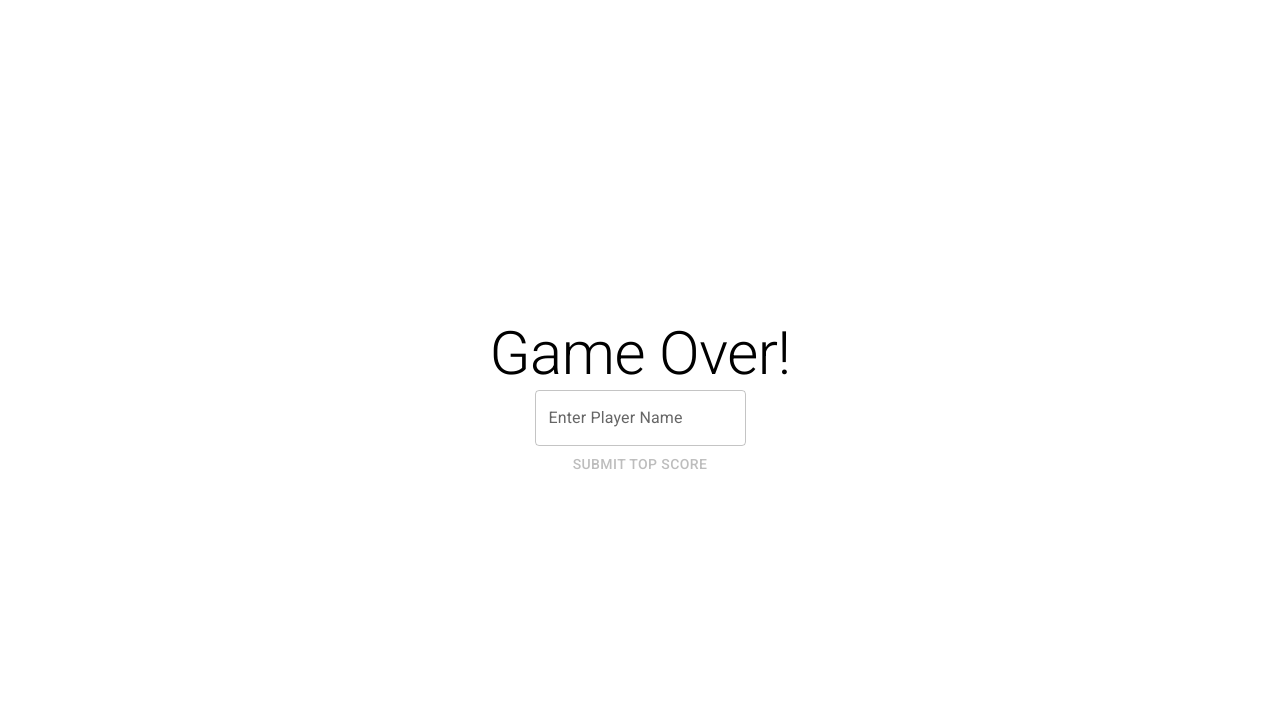
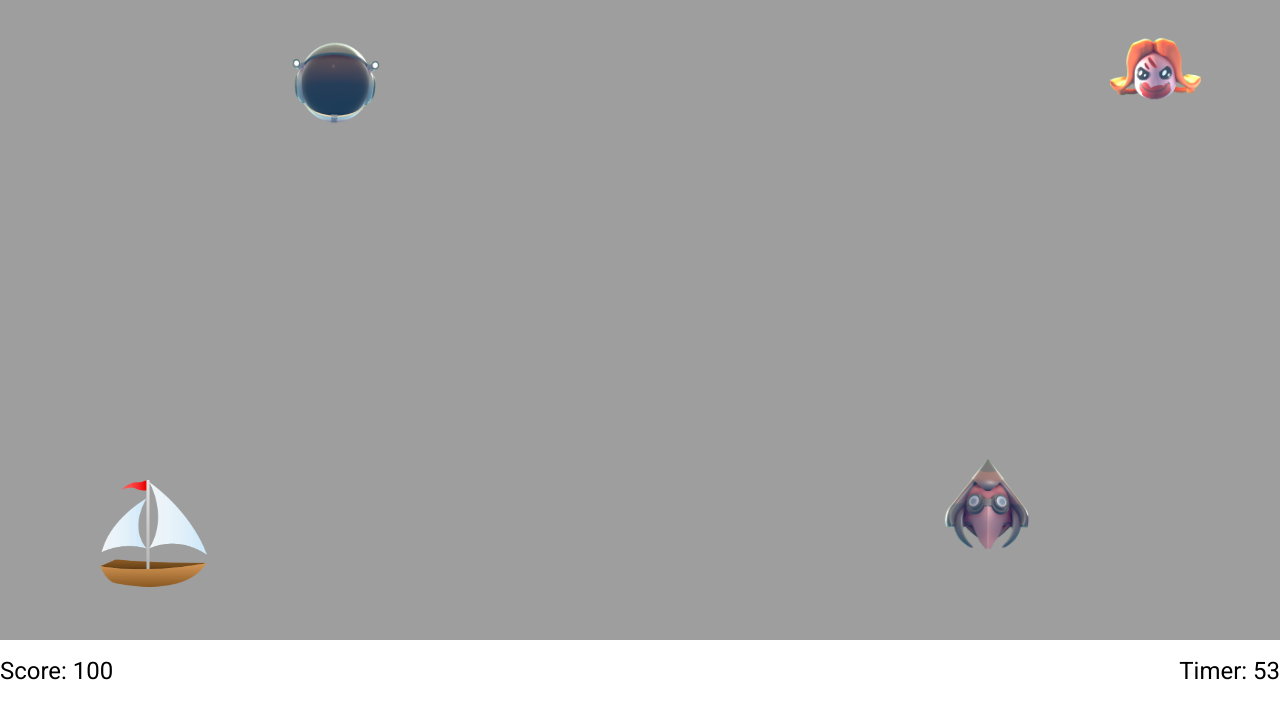
Before and after one commit to spartanrein/catcher, a React (Create React App) app in the folder catcher-frontend/: page /game in a window 1280 px wide. Shown: the top 718 px of the page. Built offline with nearby package versions, Linux system fonts and the light colour scheme.

Commit message:
refactor

```diff
--- a/catcher-frontend/src/App.js
+++ b/catcher-frontend/src/App.js
@@ -2,7 +2,7 @@ import React, {useEffect } from 'react'
 import { Box, Button, Container, TextField, Typography } from '@mui/material';
 import './App.css'
 import { useSelector, useDispatch } from 'react-redux';
-import { resetScore, setPlayerName, startGame } from './features/gameSlice';
+import { resetScore, startGame } from './features/gameSlice';
 import { useNavigate } from 'react-router-dom'
 
 function App() {
--- a/catcher-frontend/src/pages/CatcherGame.jsx
+++ b/catcher-frontend/src/pages/CatcherGame.jsx
@@ -11,31 +11,28 @@ import { objectProps } from '../data/data'
 import BaseObject from '../objects/BaseObject'
 import { collision, getMousePos, renderObject, resetPosition, spawnFallingItem } from '../utils/utils'
 import { useDispatch, useSelector } from 'react-redux'
-import { Box, Typography, TextField, Container, Button } from '@mui/material'
-import { stopGame, addScore, setPlayerName } from '../features/gameSlice';
-import { usePostAddScoreMutation } from '../services/scores';
-import { useNavigate } from 'react-router-dom'
+import { Box, Typography } from '@mui/material'
+import { stopGame, addScore, } from '../features/gameSlice';
+import GameOver from './GameOver'
 
 export const CatcherGame = () => {
     let { boatProps, e1Props, e2Props, p1Props, p2Props, p3Props, p4Props } = objectProps;
     let canvasRef = useRef(null)
     const [counter, setCounter] = useState(60)
-    const [hasScore, setHasScore] = useState(false)
-    const [addTotalScore] = usePostAddScoreMutation()
     const score = useSelector((state) => state.player.score)
-    const playerName = useSelector((state) => state.player.playerName)
     const isStartGame = useSelector((state) => state.player.isStartGame)
     const dispatch = useDispatch()
-    const navigate = useNavigate()
 
+    //Stop game after 60 seconds
     useEffect(() => {
         const timer = isStartGame && counter > 0 && setTimeout(() => setCounter(counter -1), 1000);
-        if (counter === 60){
+        if (counter === 0){
           dispatch(stopGame())
         }
         return () => clearInterval(timer)
     },[counter, isStartGame, dispatch])
 
+    //Draw game on canvas
     useEffect(() => {
         const timerIdHolder = {timerId: null}
         let canvas = canvasRef.current
@@ -115,25 +112,7 @@ export const CatcherGame = () => {
                     </Box>
                 </Box>
             </> :
-                <Container>
-                    <Box sx={{display:'flex', width:'100%', height:"100vh", justifyContent:'center', alignItems:'center', flexDirection:'column'}}>
-                        <Typography variant="h2">Game Over!</Typography>
-                        <TextField
-                            value={playerName}
-                            label={"Enter Player Name"}
-                            onChange={(e) => dispatch(setPlayerName(e.target.value))}
-                        />
-                        <Button
-                            disabled={!playerName}
-                            onClick={() => {
-                                addTotalScore({score:score, playerName: playerName})
-                                navigate('/leaderboard')
-                            }}
-                        >submit top score
-                        </Button>
-                    </Box>
-                </Container>
-
+                <GameOver/>
             }
         </>
     )
--- /dev/null
+++ b/catcher-frontend/src/pages/GameOver.jsx
@@ -0,0 +1,41 @@
+import React from 'react'
+import { useDispatch, useSelector } from 'react-redux'
+import { Box, Typography, TextField, Container, Button } from '@mui/material'
+import { resetScore, startGame, setPlayerName } from '../features/gameSlice';
+import { usePostAddScoreMutation } from '../services/scores';
+import { useNavigate } from 'react-router-dom'
+
+export const GameOver = () => {
+    const [addTotalScore] = usePostAddScoreMutation()
+    const playerName = useSelector((state) => state.player.playerName)
+    const score = useSelector((state) => state.player.score)
+    const dispatch = useDispatch()
+    const navigate = useNavigate()
+
+    function handleSubmitScore(){
+        addTotalScore({score:score, playerName: playerName})
+        dispatch(resetScore())
+        dispatch(startGame())
+        navigate('/leaderboard')
+    }
+
+    return (
+        <Container>
+            <Box sx={{display:'flex', width:'100%', height:"100vh", justifyContent:'center', alignItems:'center', flexDirection:'column'}}>
+                <Typography variant="h2">Game Over!</Typography>
+                <TextField
+                    value={playerName}
+                    label={"Enter Player Name"}
+                    onChange={(e) => dispatch(setPlayerName(e.target.value))}
+                />
+                <Button
+                    disabled={!playerName}
+                    onClick={handleSubmitScore}
+                >submit top score
+                </Button>
+            </Box>
+        </Container>
+    )
+}
+
+export default GameOver
```
